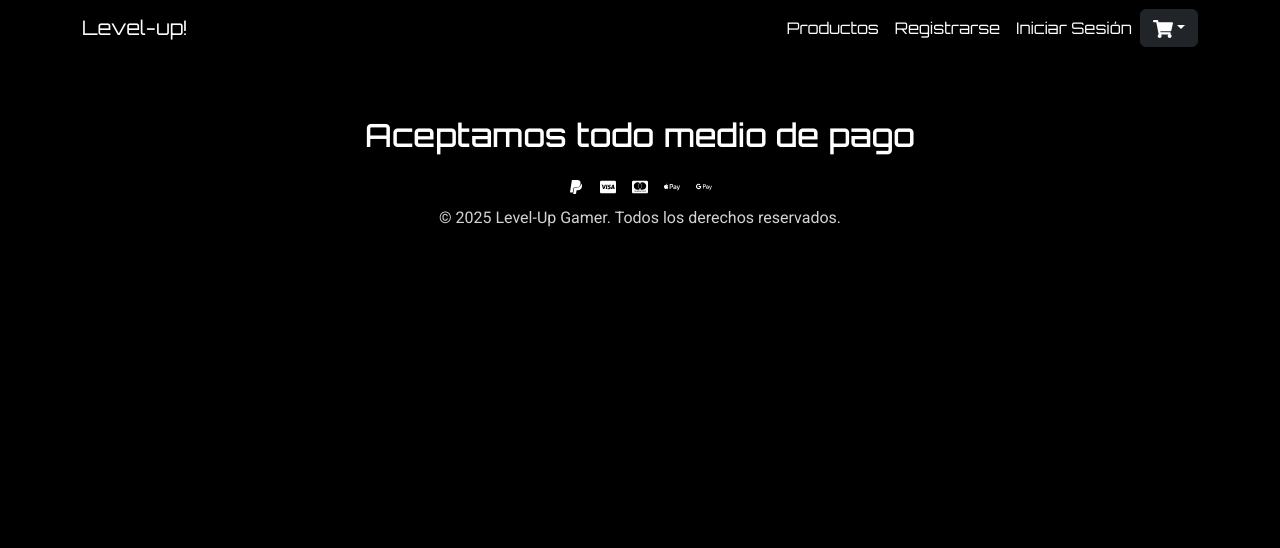
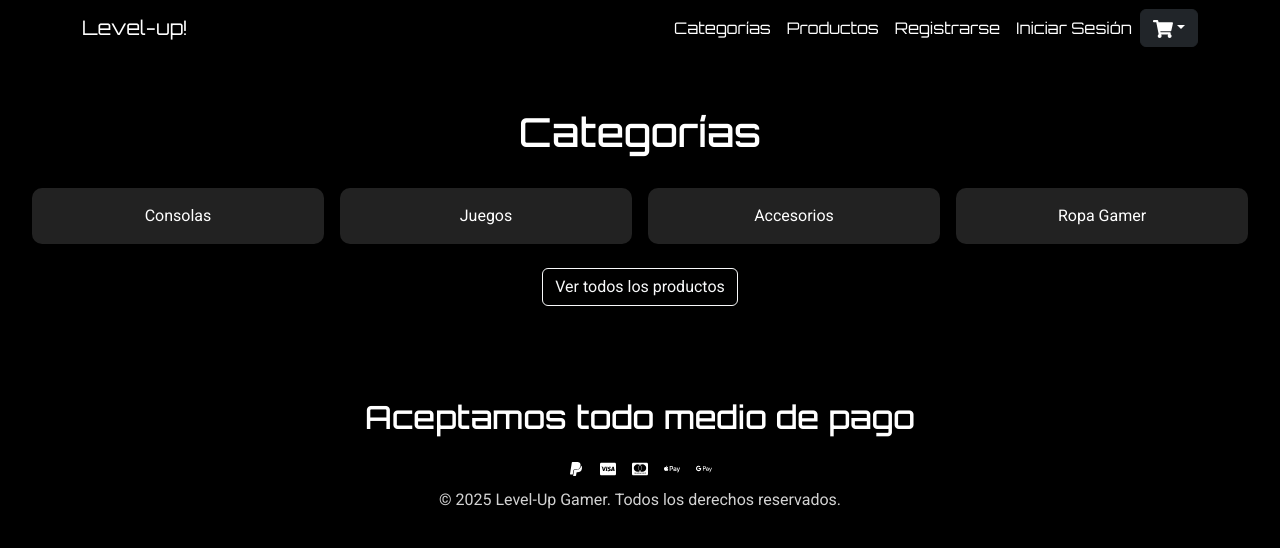
Before and after one commit to GOSUGING/level-up-v2, a React (Vite) app: page /categorias in a window 1280 px wide. Shown: the top 548 px of the page. Built offline with nearby package versions, Linux system fonts and the light colour scheme.

Commit message:
quick fix general

```diff
--- a/src/App.jsx
+++ b/src/App.jsx
@@ -7,6 +7,7 @@ import ProductsPages from './pages/ProductsPages';
 import RegisterPages from './pages/RegisterPages';
 import LoginPages from './pages/LoginPages';
 import PurchasePages from './pages/PurchasePages';
+import CategoriesPages from './pages/CategoriesPages';
 import 'bootstrap/dist/css/bootstrap.min.css';
 import './App.css';
 import Footer from './components/Footer';
@@ -24,6 +25,7 @@ function App() {
             <Route path='/registro' element={<RegisterPages />} />
             <Route path='/login' element={<LoginPages />} />
             <Route path='/pago' element={<PurchasePages />} />
+            <Route path='/categorias' element={<CategoriesPages />} />
           </Routes>
         </div>
         <Footer />
--- a/src/components/HeaderComponent.jsx
+++ b/src/components/HeaderComponent.jsx
@@ -13,25 +13,34 @@ function HeaderComponent() {
   const totalPrice = cartItems.reduce((sum, item) => sum + (item.price || 0), 0);
 
   return (
-    <Navbar collapseOnSelect expand="lg" className='custom' variant="dark" sticky="top">
+    <Navbar collapseOnSelect expand="lg" className="custom" variant="dark" sticky="top">
       <Container>
+        {/* Logo */}
         <Navbar.Brand as={Link} to="/">Level-up!</Navbar.Brand>
+
         <Navbar.Toggle aria-controls="responsive-navbar-nav" />
         <Navbar.Collapse id="responsive-navbar-nav">
           <Nav className="ms-auto align-items-center">
+
+
+            <Nav.Link as={Link} to="/categorias">Categorías</Nav.Link>
             <Nav.Link as={Link} to="/productos">Productos</Nav.Link>
             <Nav.Link as={Link} to="/registro">Registrarse</Nav.Link>
             <Nav.Link as={Link} to="/login">Iniciar Sesión</Nav.Link>
 
-            {/* Carrito como icono */}
+            {/* Carrito */}
             <Dropdown show={showCart} onToggle={() => setShowCart(!showCart)} align="end">
               <Dropdown.Toggle
                 as={Button}
                 variant="dark"
-                aria-label="shopping cart" // ✅ Esto permite que Testing Library encuentre el botón
+                aria-label="shopping cart"
               >
                 <FaShoppingCart size={20} />
-                {totalItems > 0 && <Badge bg="light" text="dark" className="ms-1">{totalItems}</Badge>}
+                {totalItems > 0 && (
+                  <Badge bg="light" text="dark" className="ms-1">
+                    {totalItems}
+                  </Badge>
+                )}
               </Dropdown.Toggle>
 
               <Dropdown.Menu style={{ minWidth: '300px', right: 0 }}>
@@ -40,7 +49,10 @@ function HeaderComponent() {
                 ) : (
                   <>
                     {cartItems.map((item, index) => (
-                      <Dropdown.Item key={index} className="d-flex justify-content-between align-items-center">
+                      <Dropdown.Item
+                        key={index}
+                        className="d-flex justify-content-between align-items-center"
+                      >
                         <span>{item.name}</span>
                         <span>${item.price.toLocaleString()}</span>
                         <Button
--- a/src/pages/CategoriesPages.jsx
+++ b/src/pages/CategoriesPages.jsx
@@ -1,7 +1,7 @@
 import React from "react";
 import { Link } from "react-router-dom";
 
-const CategoriesPages = () => {
+export default function CategoriesPages() {
   const categorias = [
     { id: "consolas", nombre: "Consolas" },
     { id: "juegos", nombre: "Juegos" },
@@ -12,16 +12,18 @@ const CategoriesPages = () => {
   return (
     <div style={{ padding: "2rem", textAlign: "center" }}>
       <h1>Categorías</h1>
-      <div style={{
-        display: "grid",
-        gridTemplateColumns: "repeat(auto-fit, minmax(200px, 1fr))",
-        gap: "1rem",
-        marginTop: "2rem"
-      }}>
+      <div
+        style={{
+          display: "grid",
+          gridTemplateColumns: "repeat(auto-fit, minmax(200px, 1fr))",
+          gap: "1rem",
+          marginTop: "2rem",
+        }}
+      >
         {categorias.map((cat) => (
           <Link
             key={cat.id}
-            to={`/products#${cat.id}`}
+            to={`/productos#${cat.id}`} // redirige a productos con hash de categoría
             style={{
               display: "block",
               background: "#222",
@@ -36,8 +38,9 @@ const CategoriesPages = () => {
           </Link>
         ))}
       </div>
+      <div style={{ marginTop: "1.5rem" }}>
+        <Link to="/productos" className="btn btn-outline-light">Ver todos los productos</Link>
+      </div>
     </div>
   );
-};
-
-export default CategoriesPages;
+}
--- a/src/pages/ProductsPages.jsx
+++ b/src/pages/ProductsPages.jsx
@@ -1,40 +1,79 @@
-import React, { useContext } from 'react';
+import React, { useContext, useEffect, useMemo, useState } from 'react';
 import { Container, Row, Col, Card, Button } from 'react-bootstrap';
 import { CartContext } from '../context/CartContext';
+import { useLocation, Link } from 'react-router-dom';
 
 const products = [
-  { id: 1, name: 'Catán', description: 'Juego de estrategia para 3-4 jugadores.', price: 29990, img: '/assets/img/catan.png' },
-  { id: 2, name: 'Carcassonne', description: 'Juego de colocación de fichas para 2-5 jugadores.', price: 24990, img: '/assets/img/carcassonne.webp' },
-  { id: 3, name: 'Control Xbox Series X', description: 'Control inalámbrico para Xbox y PC.', price: 59990, img: '/assets/img/control-xbox.webp' },
-  { id: 4, name: 'Auriculares HyperX Cloud II', description: 'Sonido envolvente con micrófono desmontable.', price: 24990, img: '/assets/img/hyperxCloudII.webp' },
-  { id: 5, name: 'Play Station 5', description: 'Consola de última generación de Sony.', price: 549990, img: '/assets/img/ps5.jpg' },
-  { id: 6, name: 'PC Gamer ASUS ROG', description: 'Computadora gamer potente.', price: 1299990, img: '/assets/img/ROGSTRIX.png' },
-  { id: 7, name: 'Silla Gamer Secretlab Titan', description: 'Máxima comodidad y soporte ergonómico.', price: 349990, img: '/assets/img/silla-gamer.jpg' },
-  { id: 8, name: 'Mouse Logitech G502 HERO', description: 'Sensor óptico y 11 botones programables.', price: 49990, img: '/assets/img/mouse-logitech.jpg' },
-  { id: 9, name: 'Mousepad Razer Chroma', description: 'Superficie microtexturizada con iluminación RGB.', price: 29990, img: '/assets/img/mousepad-razer.webp' },
-  { id: 10, name: "Polera Level-Up", description: 'Polera de algodón personalizada para gamers.', price: 14990, img: '/assets/img/polera-gamer.png' }
+  { id: 1, name: 'Catán', description: 'Juego de estrategia para 3-4 jugadores.', price: 29990, img: '/assets/img/catan.png', category: 'juegos' },
+  { id: 2, name: 'Carcassonne', description: 'Juego de colocación de fichas para 2-5 jugadores.', price: 24990, img: '/assets/img/carcassonne.webp', category: 'juegos' },
+  { id: 3, name: 'Control Xbox Series X', description: 'Control inalámbrico para Xbox y PC.', price: 59990, img: '/assets/img/control-xbox.webp', category: 'accesorios' },
+  { id: 4, name: 'Auriculares HyperX Cloud II', description: 'Sonido envolvente con micrófono desmontable.', price: 24990, img: '/assets/img/hyperxCloudII.webp', category: 'accesorios' },
+  { id: 5, name: 'Play Station 5', description: 'Consola de última generación de Sony.', price: 549990, img: '/assets/img/ps5.jpg', category: 'consolas' },
+  { id: 6, name: 'PC Gamer ASUS ROG', description: 'Computadora gamer potente.', price: 1299990, img: '/assets/img/ROGSTRIX.png', category: 'consolas' },
+  { id: 7, name: 'Silla Gamer Secretlab Titan', description: 'Máxima comodidad y soporte ergonómico.', price: 349990, img: '/assets/img/silla-gamer.jpg', category: 'accesorios' },
+  { id: 8, name: 'Mouse Logitech G502 HERO', description: 'Sensor óptico y 11 botones programables.', price: 49990, img: '/assets/img/mouse-logitech.jpg', category: 'accesorios' },
+  { id: 9, name: 'Mousepad Razer Chroma', description: 'Superficie microtexturizada con iluminación RGB.', price: 29990, img: '/assets/img/mousepad-razer.webp', category: 'accesorios' },
+  { id: 10, name: 'Polera Level-Up', description: 'Polera de algodón personalizada para gamers.', price: 14990, img: '/assets/img/polera-gamer.png', category: 'ropa' }
 ];
+
+const CATEGORIES = ['consolas', 'juegos', 'accesorios', 'ropa'];
 
 function ProductsPages() {
   const { addToCart } = useContext(CartContext);
+  const location = useLocation();
+  const [categoria, setCategoria] = useState('');
+
+  // Lee el hash y valida que sea una categoría conocida
+  useEffect(() => {
+    const hash = (location.hash || '').replace('#', '').toLowerCase();
+    if (CATEGORIES.includes(hash)) {
+      setCategoria(hash);
+    } else {
+      setCategoria(''); // si el hash no coincide, mostramos todos
+    }
+    // opcional: sube al inicio al cambiar categoría
+    window.scrollTo(0, 0);
+  }, [location]);
+
+  const productosFiltrados = useMemo(() => {
+    return categoria ? products.filter(p => p.category === categoria) : products;
+  }, [categoria]);
+
+  const titulo = categoria
+    ? `Categoría: ${categoria.charAt(0).toUpperCase() + categoria.slice(1)}`
+    : 'Tienda Level-Up!';
 
   return (
     <Container className="mt-4">
-      <h2 className="text-center mb-4">Tienda Level-Up!</h2>
+      <div className="text-center mb-4">
+        <h2>{titulo}</h2>
+
+        {/* 🔙 corregido: vuelve a /categorias */}
+        <Link to="/categorias" className="btn btn-outline-secondary mt-2">
+          Volver a Categorías
+        </Link>
+      </div>
+
       <Row>
-        {products.map(product => (
+        {productosFiltrados.length > 0 ? (
+          productosFiltrados.map(product => (
             <Col key={product.id} xs={12} sm={6} md={4} lg={3} className="mb-3">
-            <Card className="h-100">
+              <Card className="h-100 shadow-sm">
                 <Card.Img variant="top" src={product.img} style={{ height: '200px', objectFit: 'contain' }} />
                 <Card.Body className="d-flex flex-column">
                   <Card.Title>{product.name}</Card.Title>
                   <Card.Text style={{ flex: 1 }}>{product.description}</Card.Text>
                   <Card.Text className="fw-bold">${product.price.toLocaleString()}</Card.Text>
-                <Button variant="success" onClick={() => addToCart(product)}>Agregar al Carrito</Button>
+                  <Button variant="success" onClick={() => addToCart(product)}>
+                    Agregar al Carrito
+                  </Button>
                 </Card.Body>
               </Card>
             </Col>
-        ))}
+          ))
+        ) : (
+          <p className="text-center">No hay productos en esta categoría.</p>
+        )}
       </Row>
     </Container>
   );
```
Also changed, not shown: 2 other files (tests, documents, lock files or other folders). Lines whose indentation alone changed are shown as unchanged.
